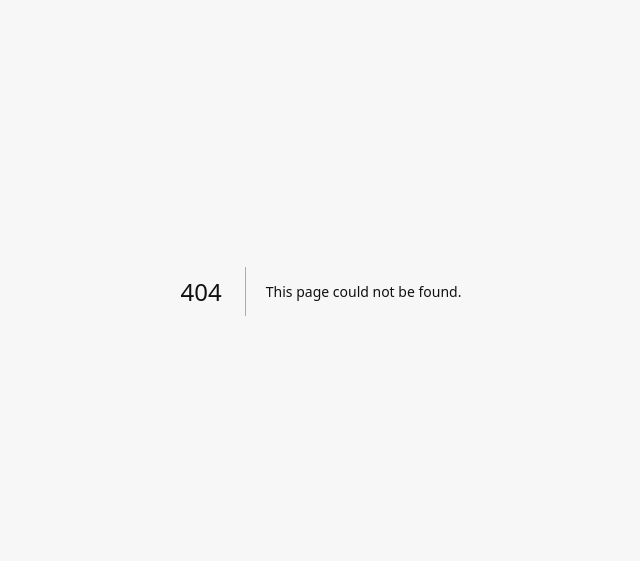
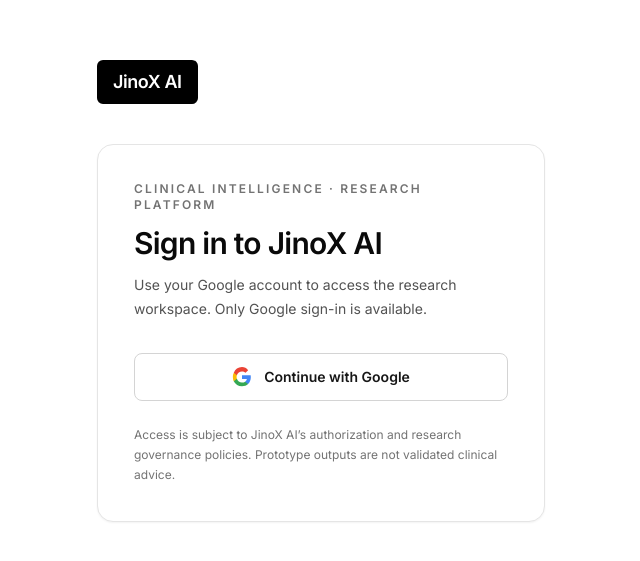
Before and after one commit to eltonarunga/jinox-v1.0, a Next.js app: page /login in a window 1280 px wide. Before the commit this address had no page. Shown: the part 109-670 px from the top of the page, without its empty margins (314-954 px from the left). Built offline with nearby package versions, Linux system fonts and the light colour scheme.

Commit message:
Add Google-only sign-in page

```diff
--- /dev/null
+++ b/app/login/page.tsx
@@ -0,0 +1,51 @@
+"use client";
+
+import { useState } from "react";
+import { getSupabaseBrowserClient } from "@/lib/supabase-browser";
+
+export default function LoginPage() {
+  const [loading, setLoading] = useState(false);
+  const [error, setError] = useState("");
+
+  async function signInWithGoogle() {
+    setLoading(true);
+    setError("");
+    try {
+      const supabase = getSupabaseBrowserClient();
+      const redirectTo = new URL("/auth/callback", window.location.origin).toString();
+      const { error: authError } = await supabase.auth.signInWithOAuth({
+        provider: "google",
+        options: { redirectTo, queryParams: { access_type: "offline", prompt: "select_account" } },
+      });
+      if (authError) throw authError;
+    } catch (err) {
+      setError(err instanceof Error ? err.message : "Unable to start Google sign-in. Please try again.");
+      setLoading(false);
+    }
+  }
+
+  return (
+    <main className="flex min-h-screen items-center justify-center bg-white px-5 py-12 text-neutral-950">
+      <section className="w-full max-w-md">
+        <div className="mb-10 inline-flex rounded-md bg-black px-4 py-2 text-lg font-semibold tracking-tight text-white">JinoX AI</div>
+        <div className="rounded-2xl border border-neutral-200 bg-white p-7 shadow-sm sm:p-9">
+          <p className="text-xs font-semibold uppercase tracking-[.18em] text-neutral-500">Clinical intelligence · Research platform</p>
+          <h1 className="mt-3 text-3xl font-semibold tracking-tight">Sign in to JinoX AI</h1>
+          <p className="mt-3 text-sm leading-6 text-neutral-600">Use your Google account to access the research workspace. Only Google sign-in is available.</p>
+          <button type="button" onClick={signInWithGoogle} disabled={loading}
+            className="mt-8 flex min-h-12 w-full items-center justify-center gap-3 rounded-lg border border-neutral-300 bg-white px-4 py-3 text-sm font-semibold text-neutral-900 transition hover:bg-neutral-50 disabled:cursor-not-allowed disabled:opacity-60">
+            <svg aria-hidden="true" viewBox="0 0 24 24" className="h-5 w-5">
+              <path fill="#4285F4" d="M22.56 12.25c0-.78-.07-1.53-.2-2.25H12v4.26h5.92a5.06 5.06 0 0 1-2.2 3.32v2.77h3.57c2.09-1.92 3.27-4.74 3.27-8.1Z"/>
+              <path fill="#34A853" d="M12 23c2.97 0 5.46-.98 7.28-2.65l-3.57-2.77c-.99.66-2.25 1.06-3.71 1.06-2.86 0-5.29-1.93-6.16-4.53H2.15v2.87A11 11 0 0 0 12 23Z"/>
+              <path fill="#FBBC05" d="M5.84 14.11A6.6 6.6 0 0 1 5.5 12c0-.73.13-1.44.34-2.11V7.02H2.15A11 11 0 0 0 1 12c0 1.78.43 3.47 1.15 4.98l3.69-2.87Z"/>
+              <path fill="#EA4335" d="M12 5.36c1.62 0 3.06.56 4.21 1.64l3.15-3.15C17.45 1.46 14.97 0 12 0A11 11 0 0 0 2.15 7.02l3.69 2.87C6.71 7.29 9.14 5.36 12 5.36Z"/>
+            </svg>
+            {loading ? "Redirecting to Google…" : "Continue with Google"}
+          </button>
+          {error ? <p role="alert" className="mt-4 rounded-lg bg-red-50 p-3 text-sm text-red-700">{error}</p> : null}
+          <p className="mt-6 text-xs leading-5 text-neutral-500">Access is subject to JinoX AI’s authorization and research governance policies. Prototype outputs are not validated clinical advice.</p>
+        </div>
+      </section>
+    </main>
+  );
+}
```
